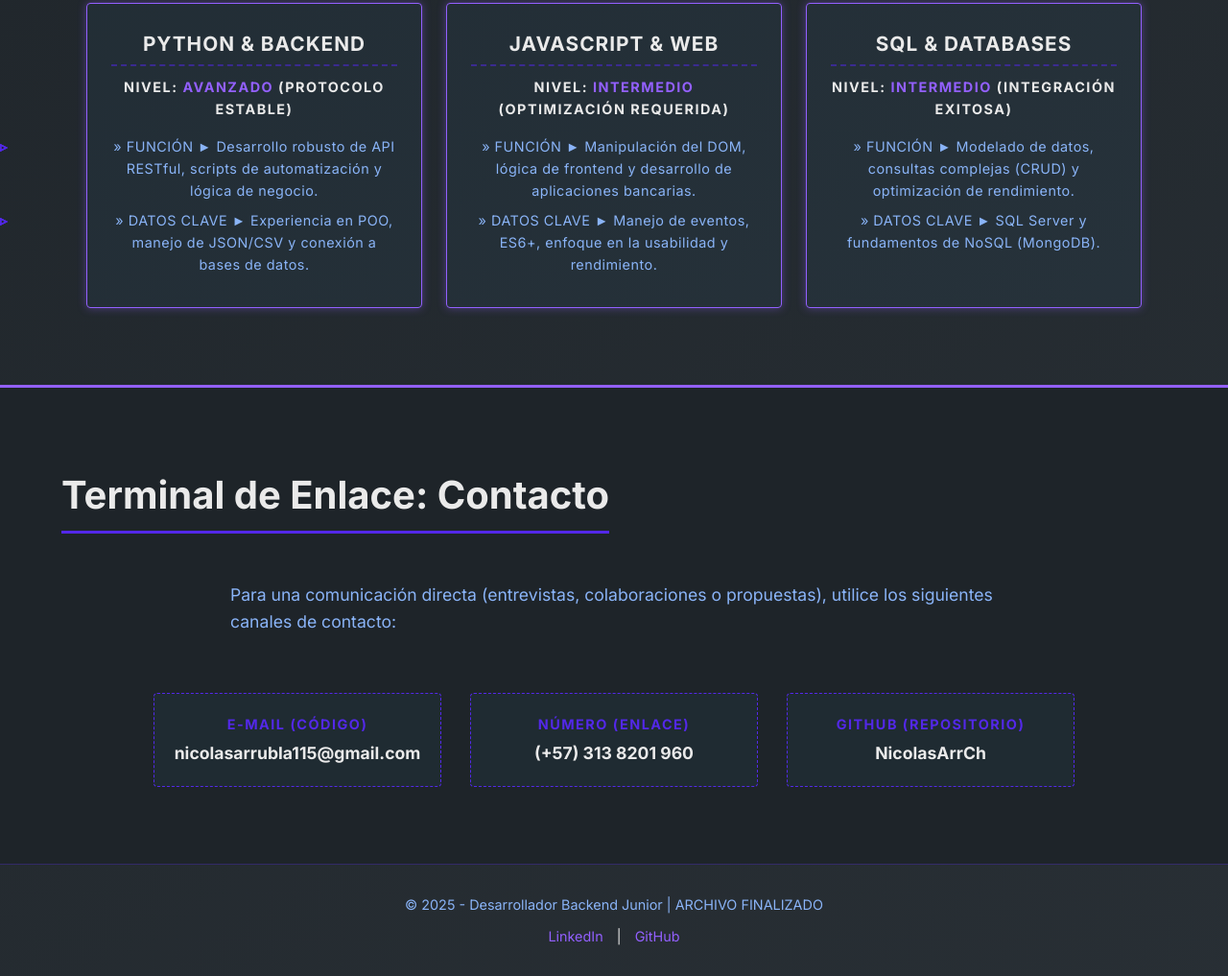
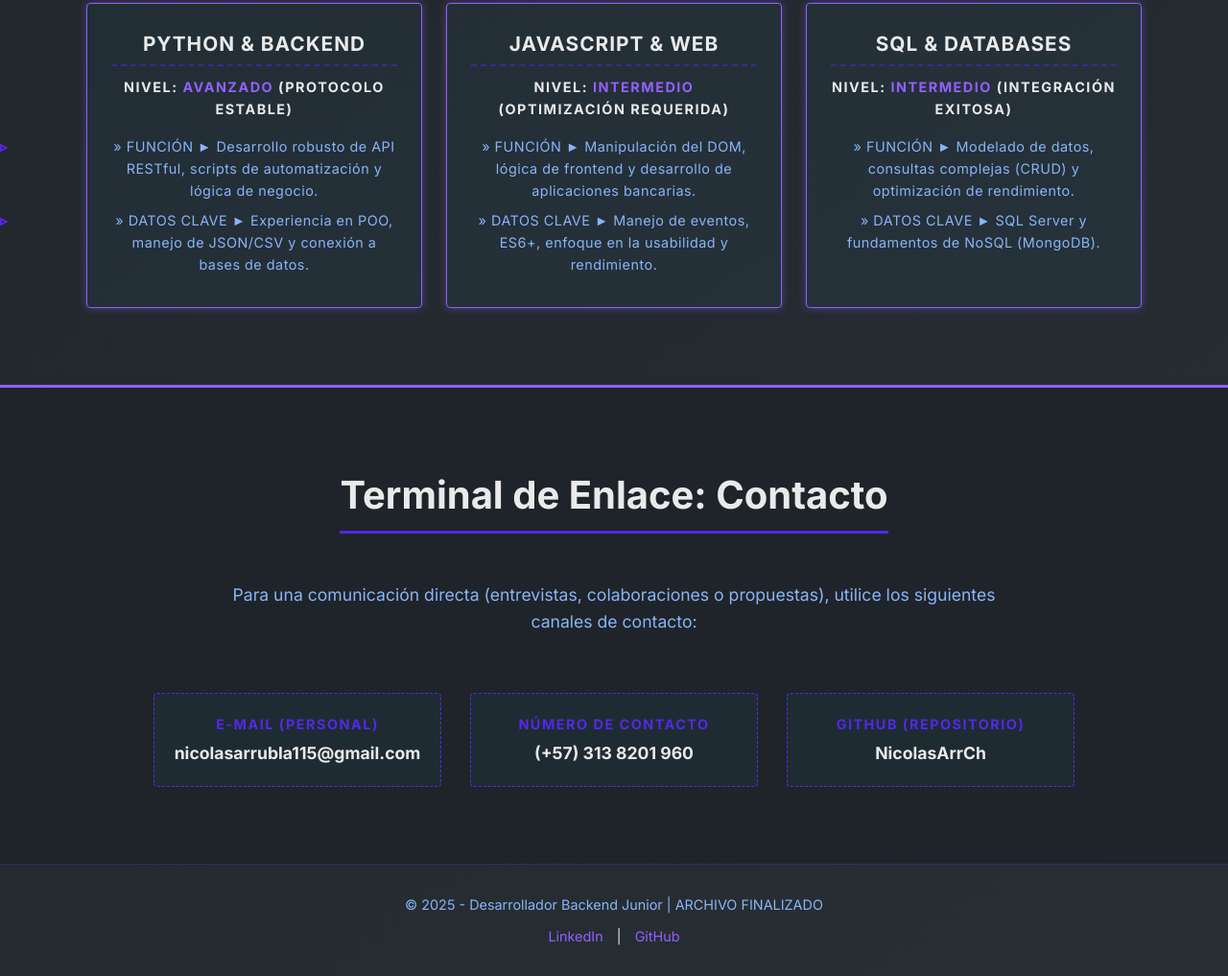
Before and after one commit to NicolasArrCh/Portafolio, a plain HTML site: page index.html in a window 1280 px wide. Shown: the part 2532-3549 px from the top of the page at 96% size. Drawn offline with Linux system fonts and the light colour scheme.

Commit message:
feat: :zap: Ultimos cambios temporales

```diff
--- a/index.html
+++ b/index.html
@@ -134,11 +134,11 @@
 
     <div class="contact-details-grid">
         <div class="contact-item">
-            <h3 class="contact-label primary-accent">E-MAIL (CÓDIGO)</h3>
+            <h3 class="contact-label primary-accent">E-MAIL (PERSONAL)</h3>
             <p class="contact-value light-text">nicolasarrubla115@gmail.com</p>
         </div>
         <div class="contact-item">
-            <h3 class="contact-label primary-accent">NÚMERO (ENLACE)</h3>
+            <h3 class="contact-label primary-accent">NÚMERO DE CONTACTO</h3>
             <p class="contact-value light-text">(+57) 313 8201 960</p>
         </div>
         <div class="contact-item">
--- a/styles.css
+++ b/styles.css
@@ -474,6 +474,7 @@ body::after {
     /* Fondo ligeramente diferente para contraste */
     background-color: var(--main-bg);
     border-top: 3px solid var(--secondary-accent);
+    text-align: center;
 }
 
 .contact-prompt {
@@ -484,6 +485,7 @@ body::after {
     margin-left: auto;
     margin-right: auto;
     line-height: 1.6;
+    text-align: center;
 }
 
 .contact-details-grid {
```
